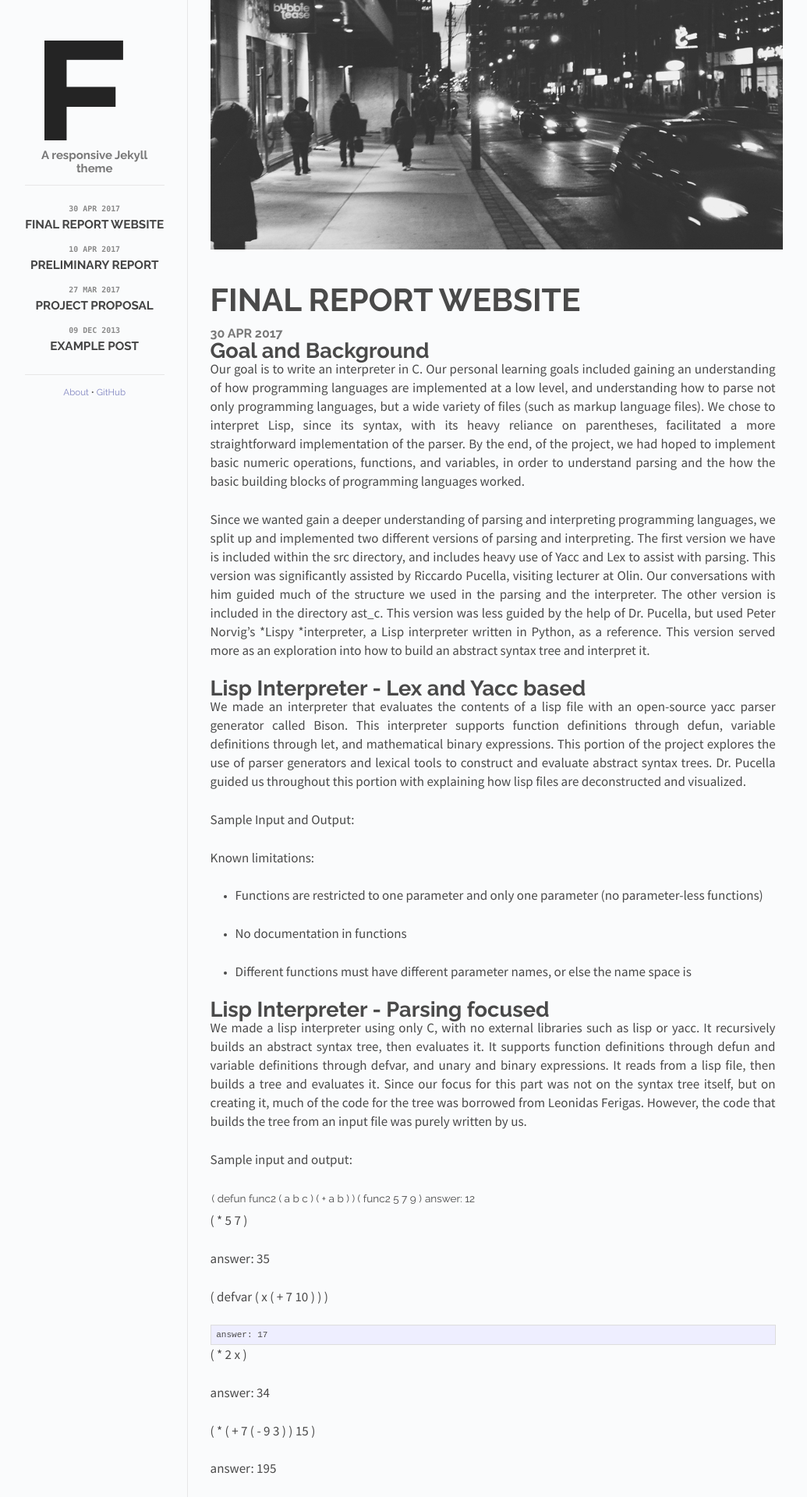
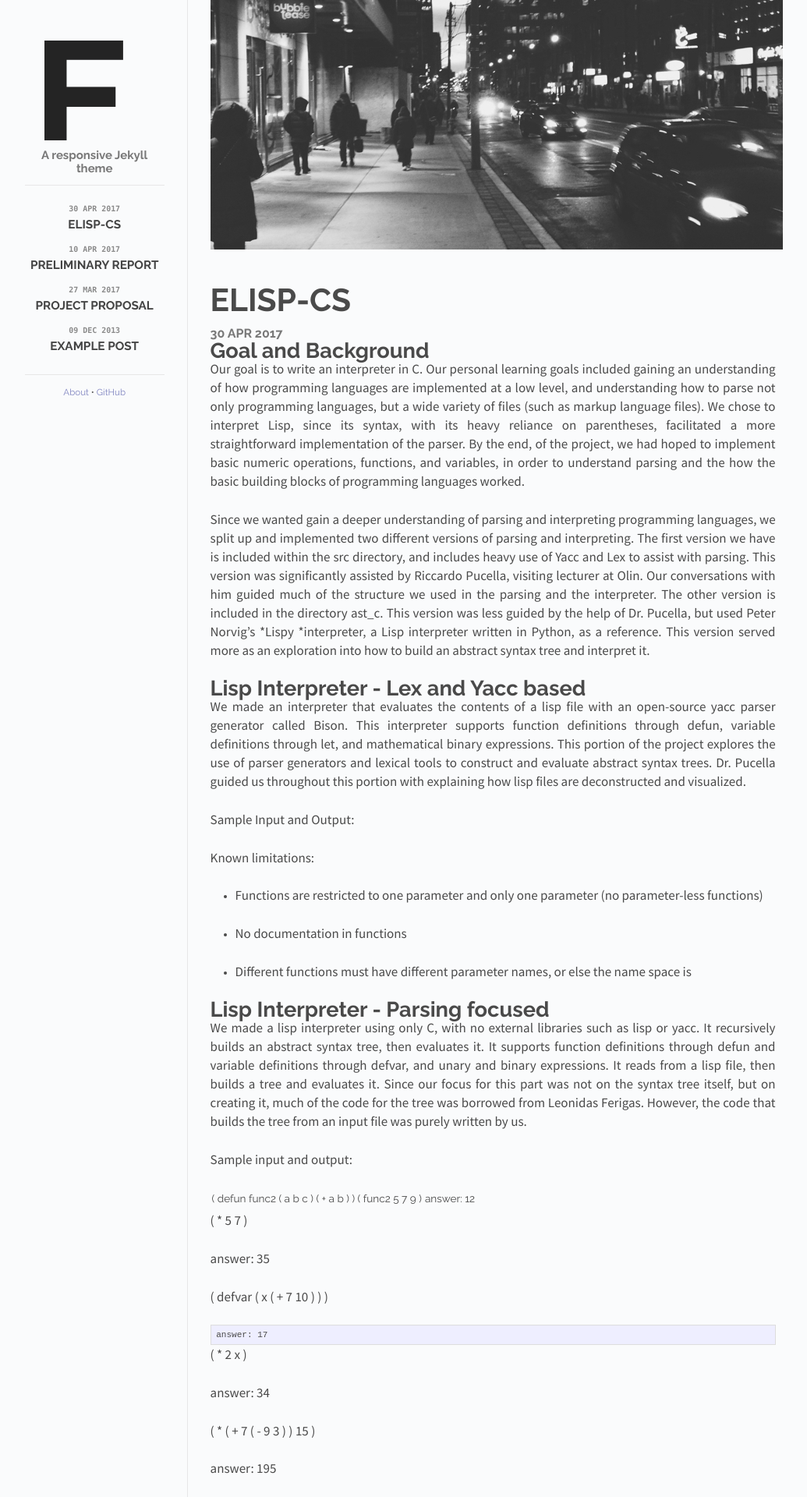
Before and after one commit to kuannie1/SoftSysEccentricEucalyptus, a Jekyll site: the page built from docs/_posts/2017-04-30-Final-Report-Website.md, in a window 1280 px wide. Shown: the top 1920 px of the page at 78% size, without its empty margins (118-1153 px from the left). Built offline with Jekyll 4.4.1, drawn with Linux system fonts in a browser that asks for light colours.

Commit message:
Update/Create 2017-04-30-Final-Report-Website.md

```diff
--- a/docs/_posts/2017-04-30-Final-Report-Website.md
+++ b/docs/_posts/2017-04-30-Final-Report-Website.md
@@ -1,5 +1,5 @@
 ---
-title: Final Report Website
+title: eLISP-Cs
 layout: post
 permalink: /final-report-website/
 cover: cover.jpg
```
